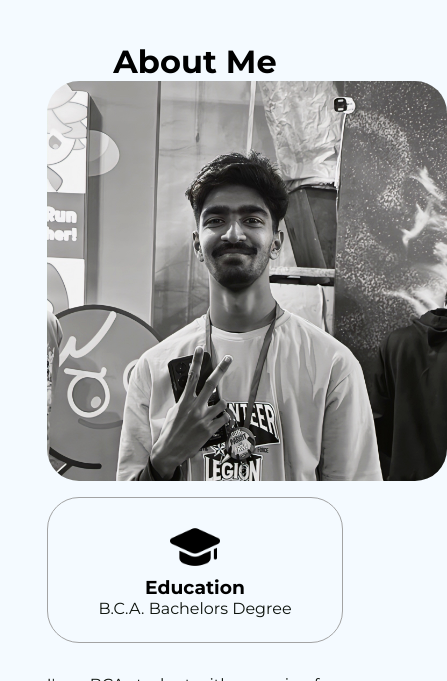
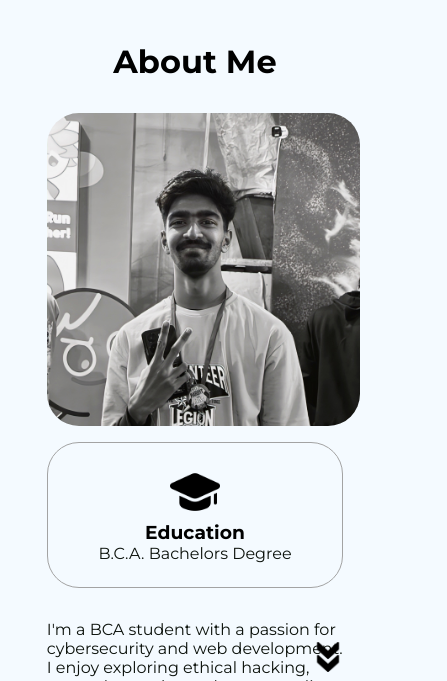
Before and after one commit to PrinceSrinivasan/Portfolio-Website, a plain HTML site: page index.html in a window 390 px wide. Shown: the part 810-1491 px from the top of the page, 447 px wide, since content can reach past the window. Drawn offline with Linux system fonts and the light colour scheme.

Commit message:
Update media.css
small changes after updating about section

```diff
--- a/media.css
+++ b/media.css
@@ -25,4 +25,25 @@
     .about-containers{
         margin-top: 1rem;
     }
+
+    .about-pic {
+        justify-content: center;
+        height: 313px;
+        width: 313px;
+    }
+
+    .title2 {
+        margin-bottom: 2rem;
+    }
+
+    .section__pic-container {
+        width: auto;
+        height: 313px;
+        justify-content: center;
+    }
+
+    .about-text {
+        margin-bottom: 3rem;
+        text-align: justify;
+    }
 }
```
